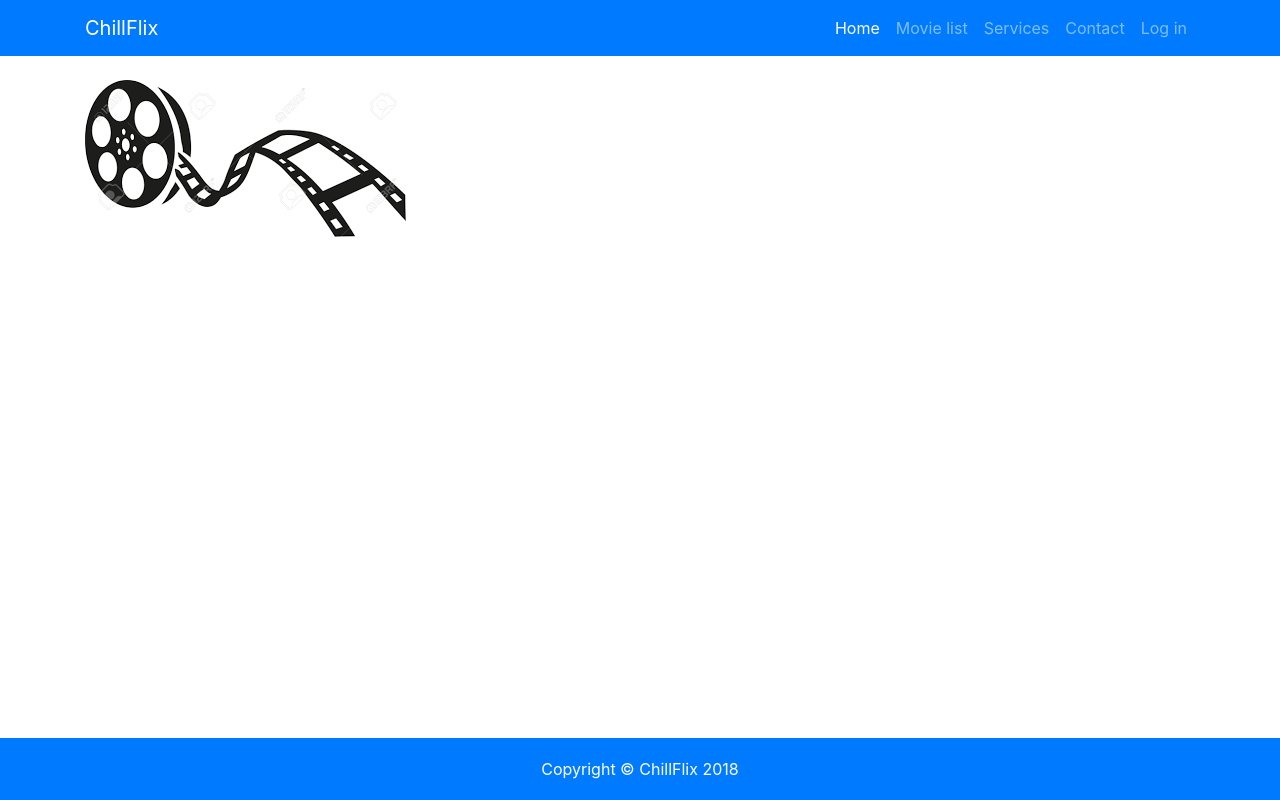
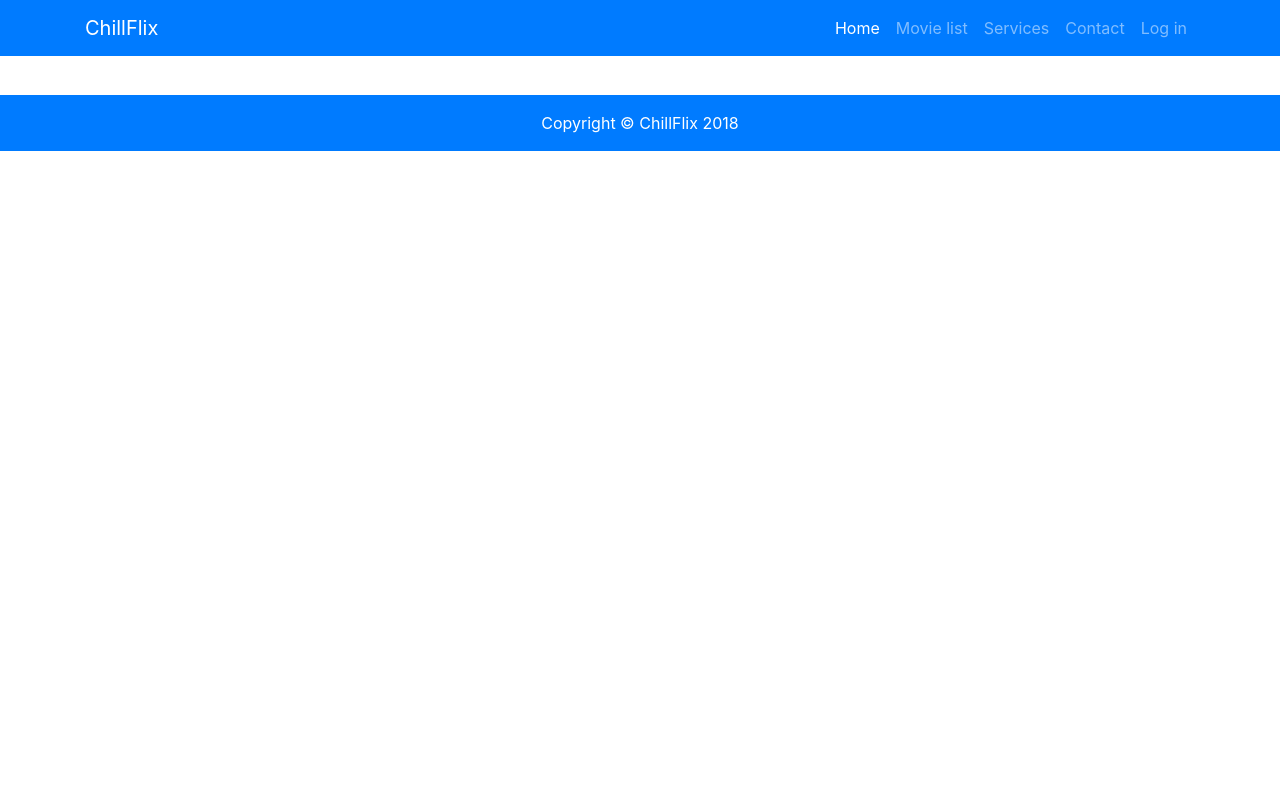
Before and after one commit to EvaJR/ChillFlix, an Angular app in the folder Chillflix.web/ChillFlixApp/: page / in a window 1280 px wide. Built offline with nearby package versions, Linux system fonts and the light colour scheme.

Commit message:
rebase with videoViewer

```diff
--- a/Chillflix.web/ChillFlixApp/src/app/app.component.html
+++ b/Chillflix.web/ChillFlixApp/src/app/app.component.html
@@ -2,7 +2,6 @@
 <app-header></app-header>
 
 <div class="container">
-        <img src = "../../../assets/images/moviereel.png">
         <!--<img src = "../../../assets/images/moviereel.png">-->
         <!-- <app-genre-filter></app-genre-filter> -->
 </div>
--- a/Chillflix.web/ChillFlixApp/src/app/components/footer/footer.component.css
+++ b/Chillflix.web/ChillFlixApp/src/app/components/footer/footer.component.css
@@ -1,6 +1,3 @@
 footer {
-    position: absolute;
-    bottom: 0;
-    width: 100%;
-    line-height: 30px;
+    margin: 15px 0 0 0;
 }
```
